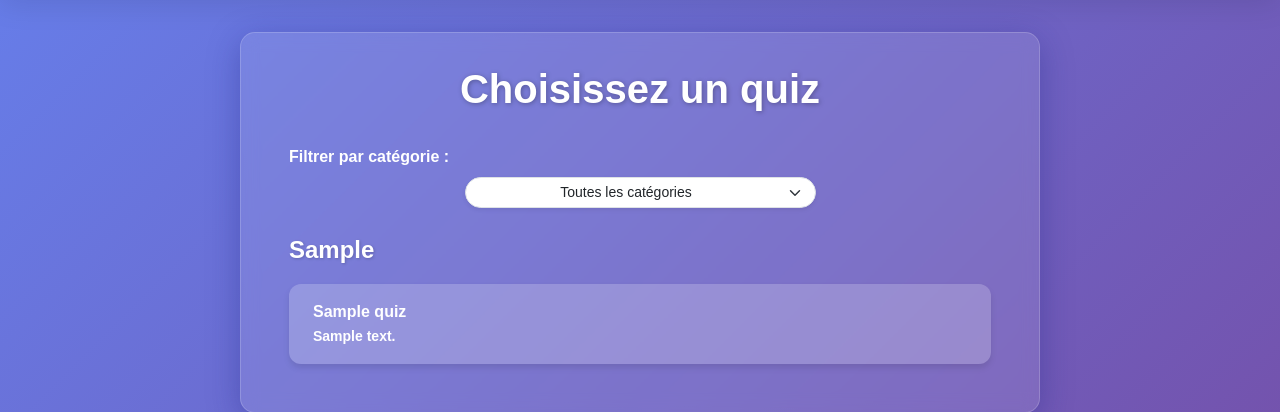
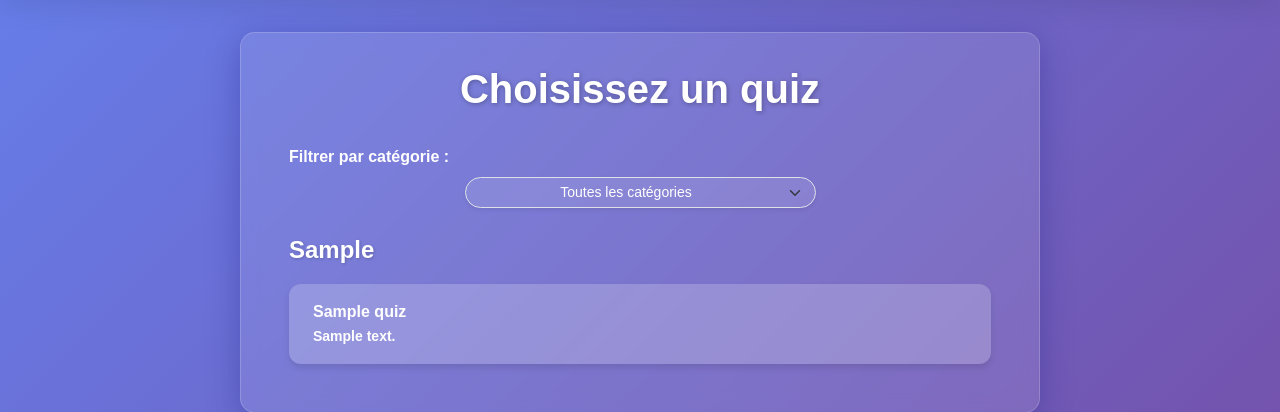
Before and after one commit to Hanae123458/djangoQuizProject, a Django app: page /quiz/choice/ in a window 1280 px wide. Shown: the part 56-468 px from the top of the page. Run offline with Django 5.2, Linux system fonts and the light colour scheme; a user stored in the database is signed in; tables that the repository leaves empty hold one stand-in row (values such as "Sample post"); grey boxes marked "Sample" are stand-in pictures.

Commit message:
Enhance quiz choice template: update category filter styling for better visibility and user experience.

```diff
--- a/quizApp/templates/quizChoice.html
+++ b/quizApp/templates/quizChoice.html
@@ -144,10 +144,10 @@
 
     <div class="mb-3">
       <label for="categoryFilter" class="form-label fw-bold">Filtrer par catégorie :</label>
-    <select id="categoryFilter" class="form-select form-select-sm rounded-pill shadow-sm text-center w-50 mx-auto" >
+    <select id="categoryFilter" class="form-select form-select-sm rounded-pill shadow-sm text-center w-50 mx-auto" style="background-color:rgba(255, 255, 255, 0.1); color: #fff;">
       <option value="all">Toutes les catégories</option>
       {% for categorie in categories %}
-        <option  value="{{ categorie.type_quiz|slugify }}">{{ categorie.type_quiz }}</option>
+        <option  value="{{ categorie.type_quiz|slugify }}" style="color: #333;">{{ categorie.type_quiz }}</option>
       {% endfor %}
     </select>
     </div>
```
